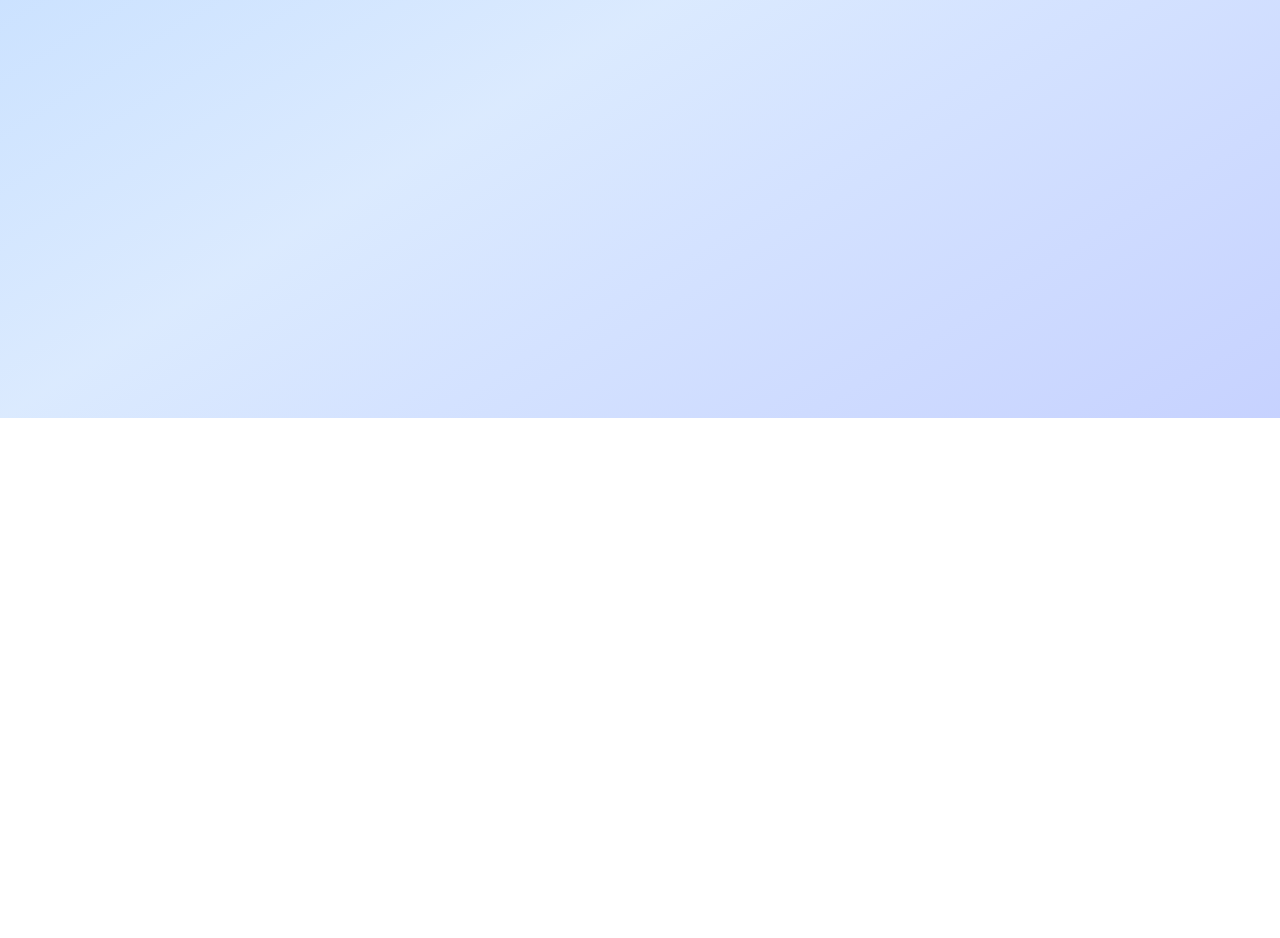
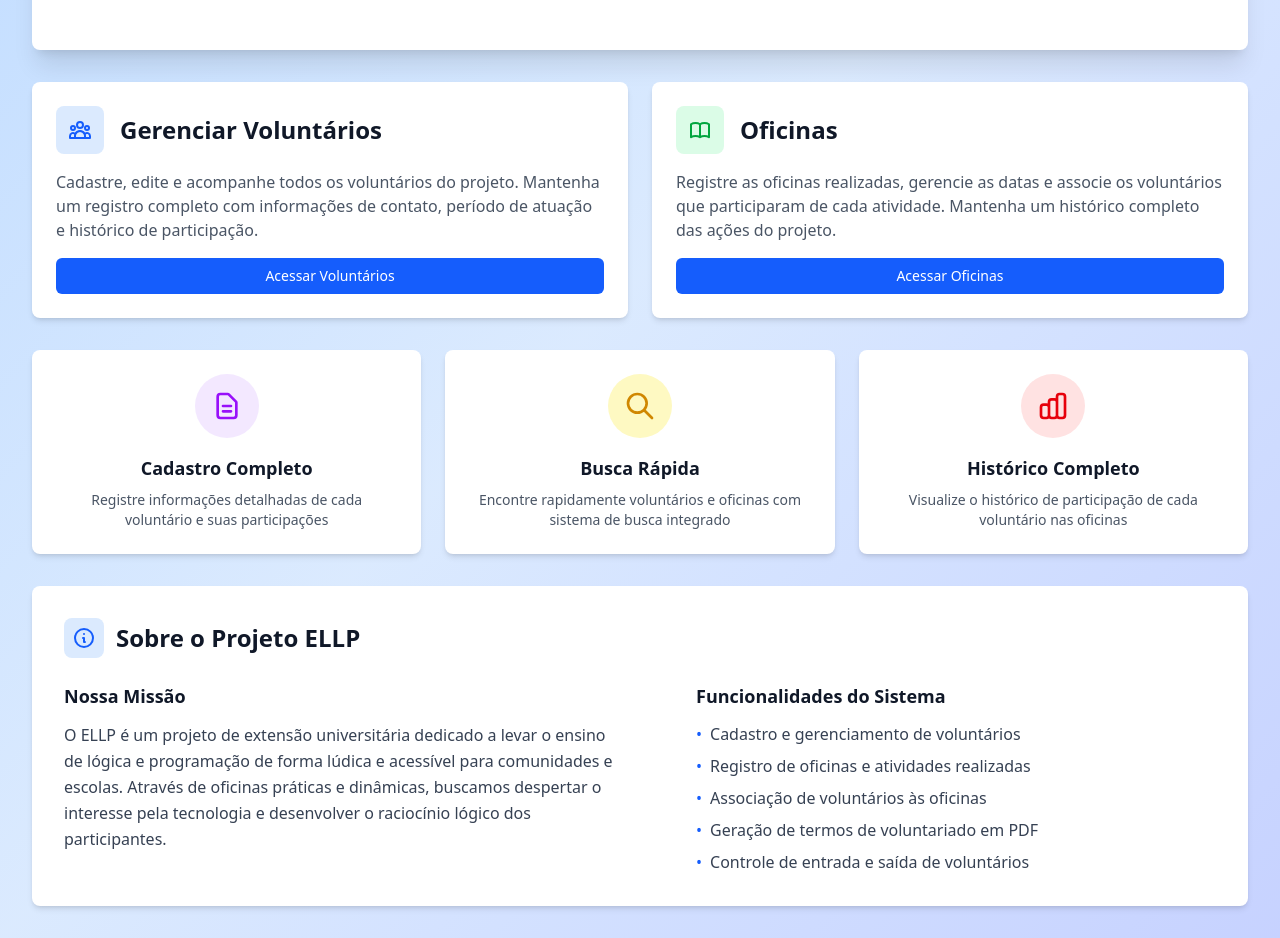
Before and after one commit to ryanmiura/ellp-volunteer-platform, a React (Vite) app in the folder frontend/: page /dashboard in a window 1280 px wide. Shown: the part 382-1320 px from the top of the page. Before the commit the page ends 800 px from the top, so only its background shows below. Built offline with nearby package versions, Linux system fonts and the light colour scheme.

Commit message:
feat: create professional dashboard landing page with hero section and feature cards

```diff
--- a/frontend/src/pages/DashboardPage.tsx
+++ b/frontend/src/pages/DashboardPage.tsx
@@ -1,10 +1,139 @@
+import { useNavigate } from 'react-router-dom';
+import FeatureCard from '../components/FeatureCard';
+import InfoCard from '../components/InfoCard';
+
 function DashboardPage() {
+  const navigate = useNavigate();
+
   return (
-    <div>
-      <h1 className="text-3xl font-bold mb-4">Painel</h1>
-      <p className="text-gray-600">Conteúdo da página do painel</p>
+    <div className="max-w-7xl mx-auto">
+      <div className="bg-white rounded-lg shadow-xl p-8 md:p-12 mb-8">
+        <div className="text-center">
+          <h1 className="text-4xl md:text-5xl font-bold text-gray-900 mb-4">
+            ELLP - Ensino Lúdico de Lógica e Programação
+          </h1>
+          <p className="text-xl text-gray-600 mb-6 max-w-3xl mx-auto">
+            Sistema de Gerenciamento de Voluntários
+          </p>
+          <div className="w-24 h-1 bg-blue-600 mx-auto mb-8"></div>
+          <p className="text-lg text-gray-700 leading-relaxed max-w-4xl mx-auto">
+            Bem-vindo à plataforma de gerenciamento interno do projeto de extensão ELLP.
+            Este sistema foi desenvolvido para facilitar o controle e organização dos voluntários
+            que contribuem para levar o ensino de lógica e programação de forma lúdica e acessível.
+          </p>
+        </div>
+      </div>
+      <div className="grid md:grid-cols-2 gap-6 mb-8">
+        <FeatureCard
+          title="Gerenciar Voluntários"
+          description="Cadastre, edite e acompanhe todos os voluntários do projeto. Mantenha um registro completo com informações de contato, período de atuação e histórico de participação."
+          icon={
+            <svg className="w-6 h-6" fill="none" stroke="currentColor" viewBox="0 0 24 24">
+              <path strokeLinecap="round" strokeLinejoin="round" strokeWidth={2} d="M17 20h5v-2a3 3 0 00-5.356-1.857M17 20H7m10 0v-2c0-.656-.126-1.283-.356-1.857M7 20H2v-2a3 3 0 015.356-1.857M7 20v-2c0-.656.126-1.283.356-1.857m0 0a5.002 5.002 0 019.288 0M15 7a3 3 0 11-6 0 3 3 0 016 0zm6 3a2 2 0 11-4 0 2 2 0 014 0zM7 10a2 2 0 11-4 0 2 2 0 014 0z" />
+            </svg>
+          }
+          iconBgColor="bg-blue-100"
+          iconColor="text-blue-600"
+          buttonText="Acessar Voluntários"
+          onButtonClick={() => navigate('/volunteers')}
+        />
+        <FeatureCard
+          title="Oficinas"
+          description="Registre as oficinas realizadas, gerencie as datas e associe os voluntários que participaram de cada atividade. Mantenha um histórico completo das ações do projeto."
+          icon={
+            <svg className="w-6 h-6" fill="none" stroke="currentColor" viewBox="0 0 24 24">
+              <path strokeLinecap="round" strokeLinejoin="round" strokeWidth={2} d="M12 6.253v13m0-13C10.832 5.477 9.246 5 7.5 5S4.168 5.477 3 6.253v13C4.168 18.477 5.754 18 7.5 18s3.332.477 4.5 1.253m0-13C13.168 5.477 14.754 5 16.5 5c1.747 0 3.332.477 4.5 1.253v13C19.832 18.477 18.247 18 16.5 18c-1.746 0-3.332.477-4.5 1.253" />
+            </svg>
+          }
+          iconBgColor="bg-green-100"
+          iconColor="text-green-600"
+          buttonText="Acessar Oficinas"
+          onButtonClick={() => navigate('/workshops')}
+        />
+      </div>
+      <div className="grid md:grid-cols-3 gap-6 mb-8">
+        <InfoCard
+          title="Cadastro Completo"
+          description="Registre informações detalhadas de cada voluntário e suas participações"
+          icon={
+            <svg className="w-8 h-8" fill="none" stroke="currentColor" viewBox="0 0 24 24">
+              <path strokeLinecap="round" strokeLinejoin="round" strokeWidth={2} d="M9 12h6m-6 4h6m2 5H7a2 2 0 01-2-2V5a2 2 0 012-2h5.586a1 1 0 01.707.293l5.414 5.414a1 1 0 01.293.707V19a2 2 0 01-2 2z" />
+            </svg>
+          }
+          iconBgColor="bg-purple-100"
+          iconColor="text-purple-600"
+        />
+        <InfoCard
+          title="Busca Rápida"
+          description="Encontre rapidamente voluntários e oficinas com sistema de busca integrado"
+          icon={
+            <svg className="w-8 h-8" fill="none" stroke="currentColor" viewBox="0 0 24 24">
+              <path strokeLinecap="round" strokeLinejoin="round" strokeWidth={2} d="M21 21l-6-6m2-5a7 7 0 11-14 0 7 7 0 0114 0z" />
+            </svg>
+          }
+          iconBgColor="bg-yellow-100"
+          iconColor="text-yellow-600"
+        />
+        <InfoCard
+          title="Histórico Completo"
+          description="Visualize o histórico de participação de cada voluntário nas oficinas"
+          icon={
+            <svg className="w-8 h-8" fill="none" stroke="currentColor" viewBox="0 0 24 24">
+              <path strokeLinecap="round" strokeLinejoin="round" strokeWidth={2} d="M9 19v-6a2 2 0 00-2-2H5a2 2 0 00-2 2v6a2 2 0 002 2h2a2 2 0 002-2zm0 0V9a2 2 0 012-2h2a2 2 0 012 2v10m-6 0a2 2 0 002 2h2a2 2 0 002-2m0 0V5a2 2 0 012-2h2a2 2 0 012 2v14a2 2 0 01-2 2h-2a2 2 0 01-2-2z" />
+            </svg>
+          }
+          iconBgColor="bg-red-100"
+          iconColor="text-red-600"
+        />
+      </div>
+      <div className="bg-white rounded-lg shadow-md p-8">
+        <div className="flex items-center mb-6">
+          <div className="w-10 h-10 bg-blue-100 rounded-lg flex items-center justify-center mr-3">
+            <svg className="w-6 h-6 text-blue-600" fill="none" stroke="currentColor" viewBox="0 0 24 24">
+              <path strokeLinecap="round" strokeLinejoin="round" strokeWidth={2} d="M13 16h-1v-4h-1m1-4h.01M21 12a9 9 0 11-18 0 9 9 0 0118 0z" />
+            </svg>
+          </div>
+          <h2 className="text-2xl font-bold text-gray-900">Sobre o Projeto ELLP</h2>
+        </div>
+        <div className="grid md:grid-cols-2 gap-8">
+            <div>
+              <h3 className="text-lg font-semibold text-gray-900 mb-3">Nossa Missão</h3>
+              <p className="text-gray-700 leading-relaxed mb-4">
+                O ELLP é um projeto de extensão universitária dedicado a levar o ensino de lógica e
+                programação de forma lúdica e acessível para comunidades e escolas. Através de oficinas
+                práticas e dinâmicas, buscamos despertar o interesse pela tecnologia e desenvolver o
+                raciocínio lógico dos participantes.
+              </p>
+            </div>
+            <div>
+              <h3 className="text-lg font-semibold text-gray-900 mb-3 ml-10">Funcionalidades do Sistema</h3>
+              <ul className="space-y-2 text-gray-700">
+                <li className="flex items-start">
+                  <span className="text-blue-600 mr-2 ml-10">•</span>
+                  Cadastro e gerenciamento de voluntários
+                </li>
+                <li className="flex items-start">
+                  <span className="text-blue-600 mr-2 ml-10">•</span>
+                  Registro de oficinas e atividades realizadas
+                </li>
+                <li className="flex items-start">
+                  <span className="text-blue-600 mr-2 ml-10">•</span>
+                  Associação de voluntários às oficinas
+                </li>
+                <li className="flex items-start">
+                  <span className="text-blue-600 mr-2 ml-10">•</span>
+                  Geração de termos de voluntariado em PDF
+                </li>
+                <li className="flex items-start">
+                  <span className="text-blue-600 mr-2 ml-10">•</span>
+                  Controle de entrada e saída de voluntários
+                </li>
+              </ul>
+            </div>
+          </div>
+      </div>
     </div>
-  )
+  );
 }
 
-export default DashboardPage
+export default DashboardPage;
```
